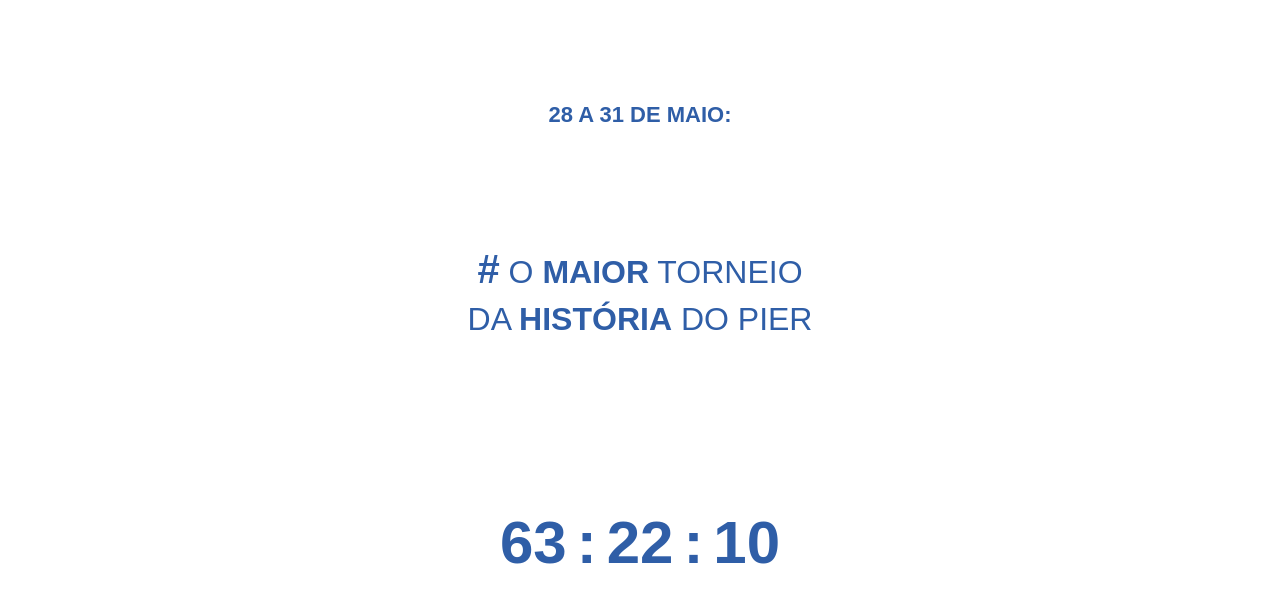
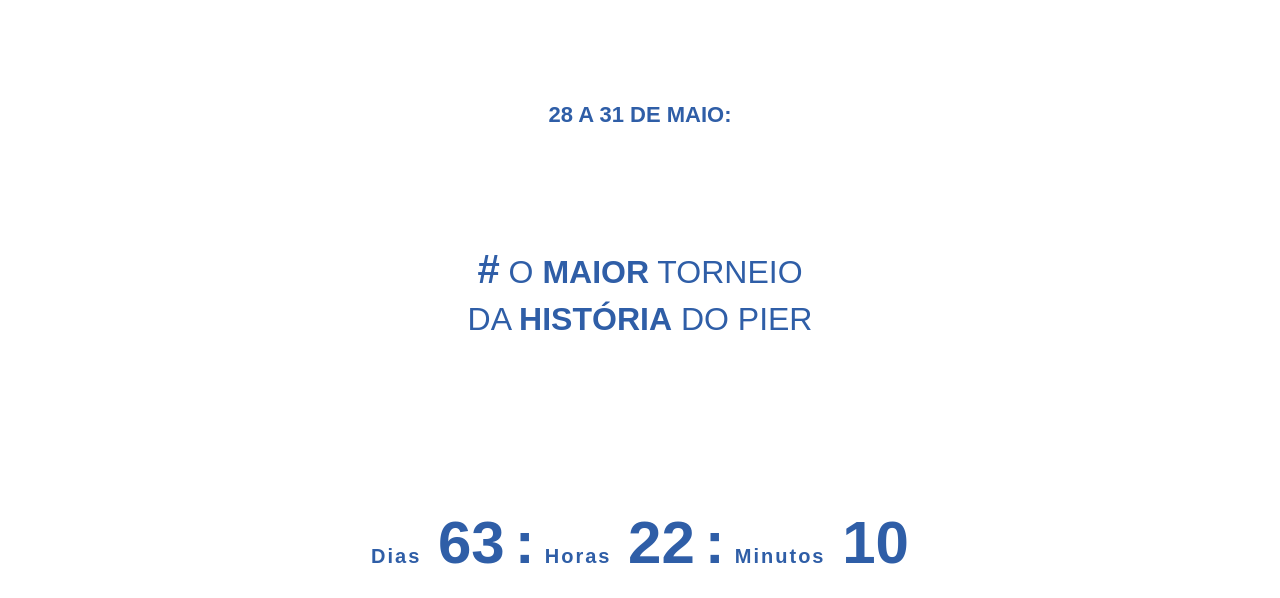
Before and after one commit to MuriloGennari/Pier-Time, a plain HTML site: page index.html in a window 1280 px wide. Shown: the top 598 px of the page. Drawn offline with Linux system fonts and the light colour scheme.

Commit message:
Update index.html
Incrementação de Dias, Horas e Minutos

```diff
--- a/index.html
+++ b/index.html
@@ -25,18 +25,31 @@
 <br>
 <br>
 <br>
-      <div class="contador">
-    <span id="dias">00</span>
+<div class="contador">
+    <div class="bloco">
+        <span class="label">Dias</span>
+        <span id="dias">00</span>
+    </div>
+
     <span>:</span>
-    <span id="horas">00</span>
+
+    <div class="bloco">
+        <span class="label">Horas</span>
+        <span id="horas">00</span>
+    </div>
+
     <span>:</span>
-    <span id="minutos">00</span>
+
+    <div class="bloco">
+        <span class="label">Minutos</span>
+        <span id="minutos">00</span>
+    </div>
 </div>
     </div>
 
-    <!-- 🔥 ONDAS PRESAS NO RODAPÉ -->
+
     <div class="ondas">
-        <img src="ondas.png" alt="ondas">
+        <img src="ondas.png" alt="ondas coloridas">
     </div>
 
     <script src="script.js"></script>
```
